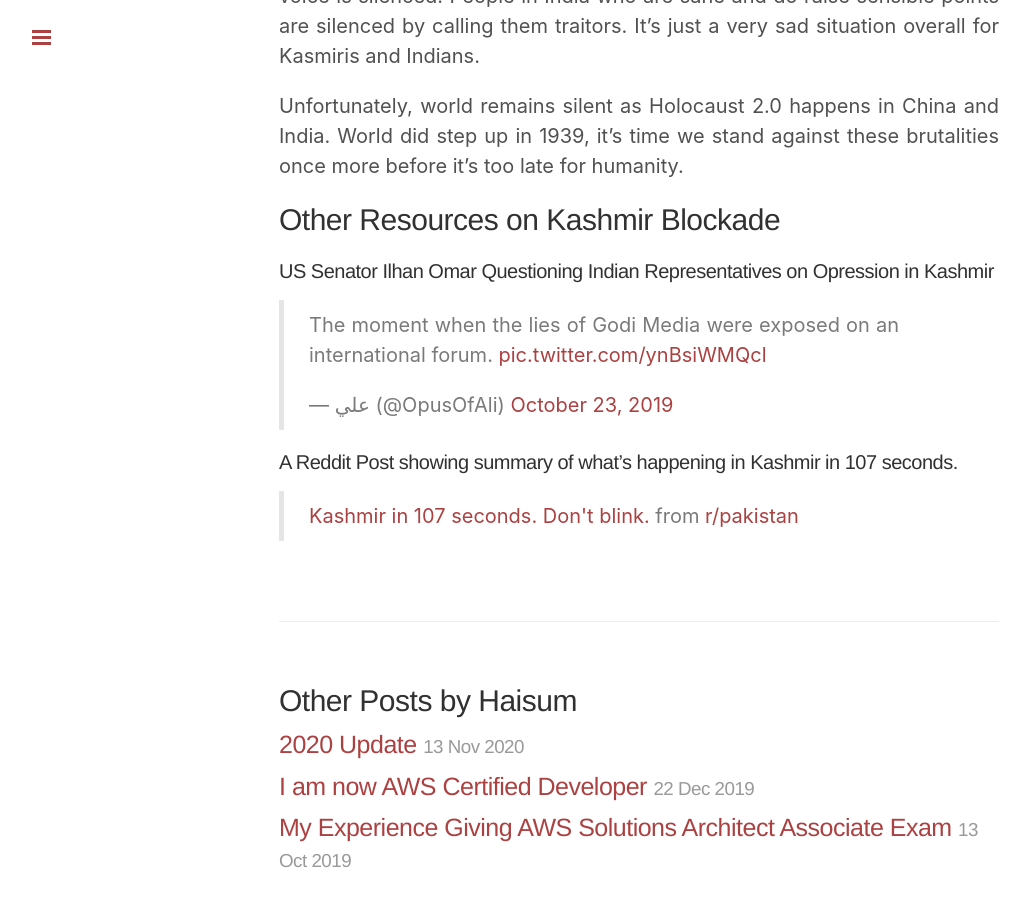
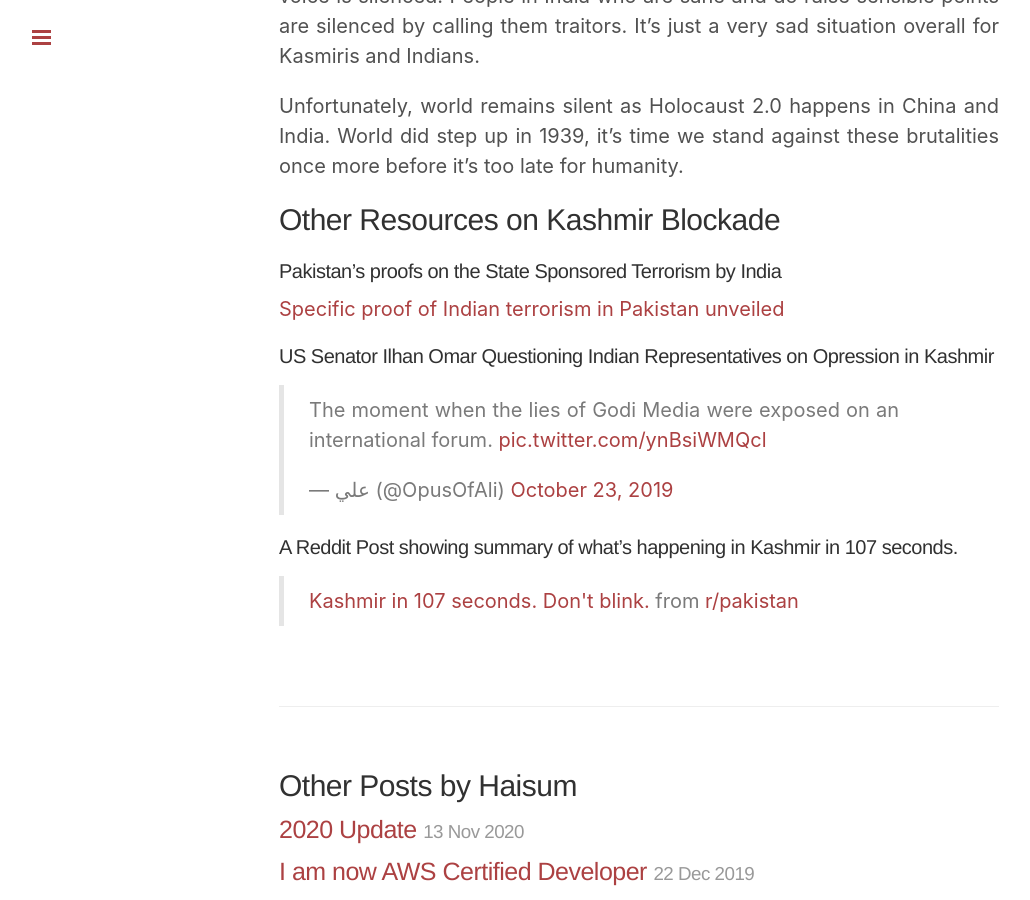
Before and after one commit to haisum/haisum.github.io, a Jekyll site: the page built from _posts/2019-10-14-on-kashmir-indian-atrocities.md, in a window 1280 px wide and 900 px high, scrolled down 2966 px. Shown: the whole window, without its empty margins (1-1031 px from the left). Built offline with Jekyll 4.4.1, drawn with Linux system fonts in a browser that asks for light colours; comment, search, counter and statistics services are not loaded.

Commit message:
fix links

```diff
--- a/_posts/2019-10-14-on-kashmir-indian-atrocities.md
+++ b/_posts/2019-10-14-on-kashmir-indian-atrocities.md
@@ -35,6 +35,10 @@ Unfortunately, world remains silent as Holocaust 2.0 happens in China and India.
 
 ## Other Resources on Kashmir Blockade
 
+#### Pakistan's proofs on the State Sponsored Terrorism by India
+
+[Specific proof of Indian terrorism in Pakistan unveiled](https://www.dawn.com/news/1590441)
+
 #### US Senator Ilhan Omar Questioning Indian Representatives on Opression in Kashmir
 
 <blockquote class="twitter-tweet"><p lang="en" dir="ltr">The moment when the lies of Godi Media were exposed on an international forum. <a href="https://t.co/ynBsiWMQcl">pic.twitter.com/ynBsiWMQcl</a></p>&mdash; علي (@OpusOfAli) <a href="https://twitter.com/OpusOfAli/status/1186965564469760000?ref_src=twsrc%5Etfw">October 23, 2019</a></blockquote> <script async src="https://platform.twitter.com/widgets.js" charset="utf-8"></script>
```
Also changed, not shown: _posts/2020-11-13-2020-update.md (+1 -1 lines).
